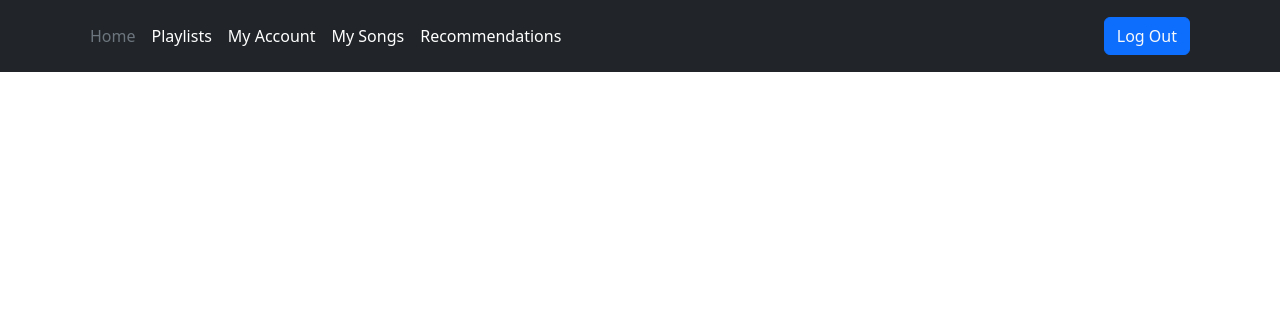
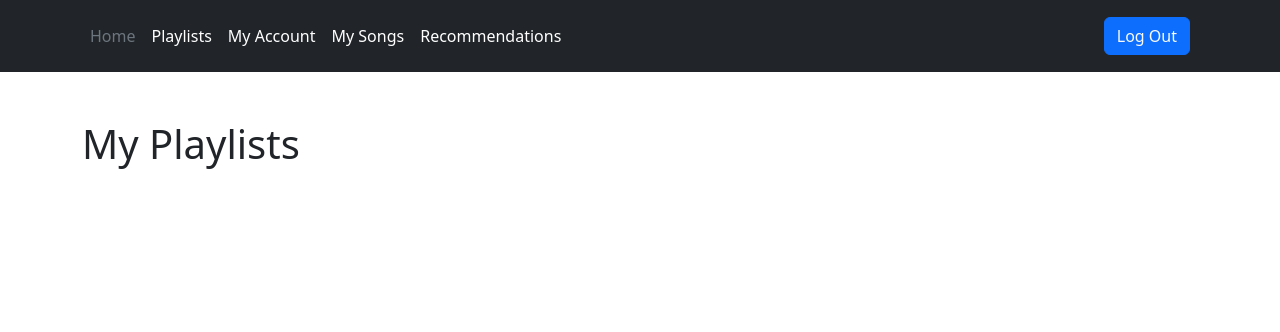
Before and after one commit to CS4300-CS5300-FA26/team-7, a Django app: page /playlists/ in a window 1280 px wide. Shown: the top 332 px of the page. Run offline with Django 5.2, Linux system fonts and the light colour scheme; the visitor is signed in with stand-in values (Sample User, id 1).

Commit message:
Add titles to the pages

```diff
--- a/crate/templates/crate/my_account.html
+++ b/crate/templates/crate/my_account.html
@@ -3,4 +3,9 @@
 
 <!-- lists songs using bootstrap table -->
 {% block content %}
+	<div class="container mt-5">
+        <h1>My Account</h1>
+
+
+    </div>
 {% endblock %}
--- a/crate/templates/crate/playlists.html
+++ b/crate/templates/crate/playlists.html
@@ -3,4 +3,7 @@
 
 <!-- lists songs using bootstrap table -->
 {% block content %}
+	<div class="container mt-5">
+        <h1>My Playlists</h1>
+    </div>
 {% endblock %}
--- a/crate/templates/crate/recommendations.html
+++ b/crate/templates/crate/recommendations.html
@@ -3,4 +3,7 @@
 
 <!-- lists songs using bootstrap table -->
 {% block content %}
+	<div class="container mt-5">
+        <h1>Recommendations</h1>
+    </div>
 {% endblock %}
```
